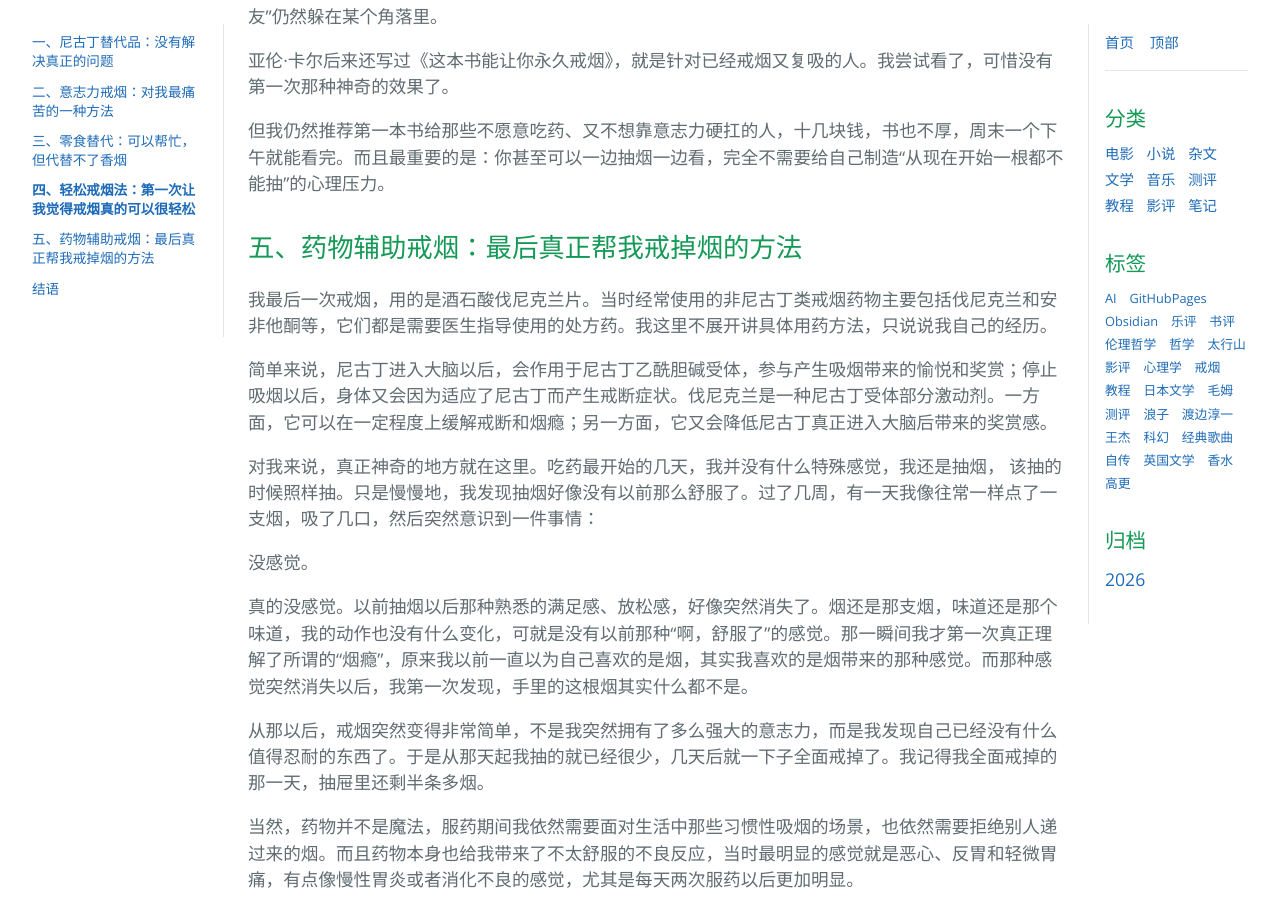
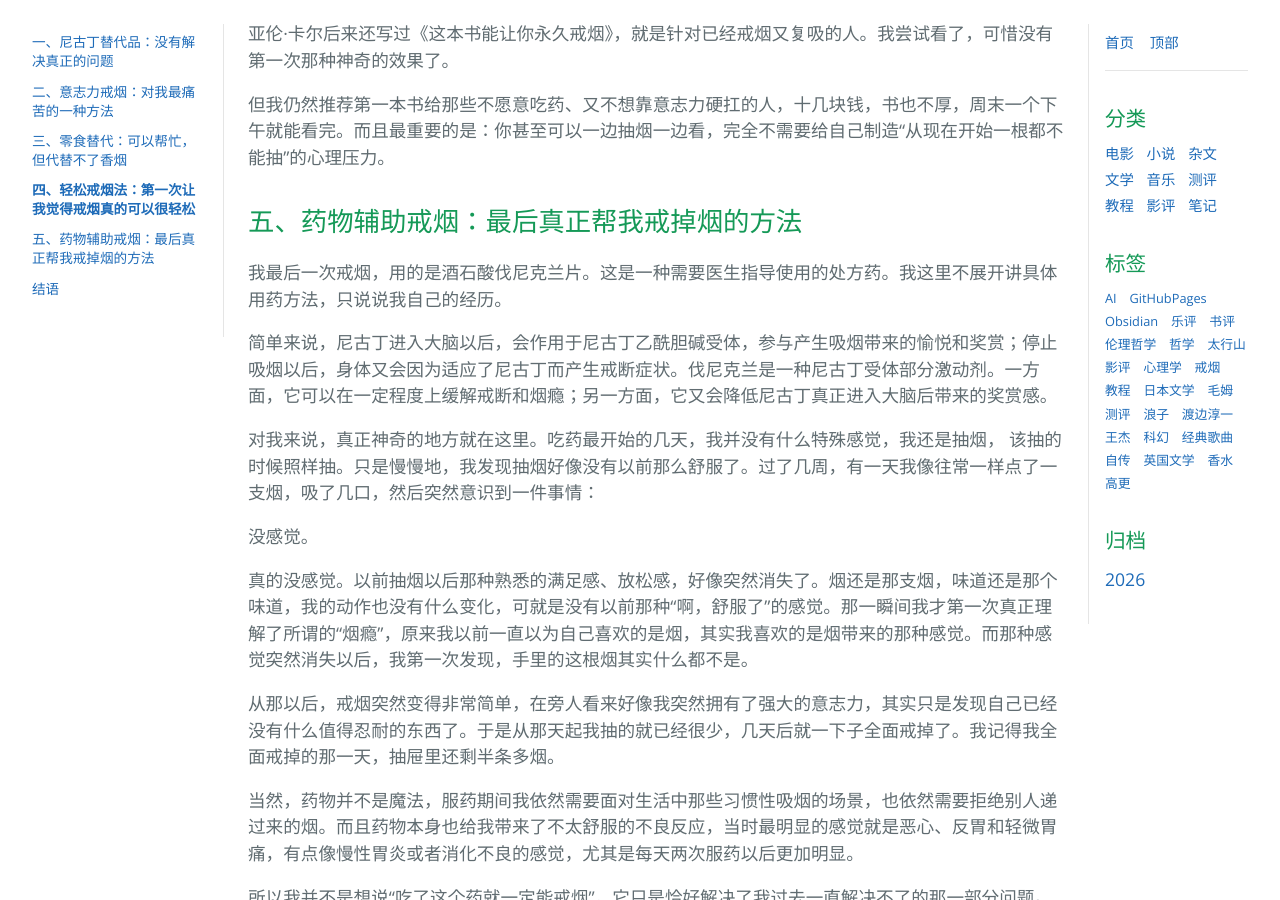
Before and after one commit to mawenqian1992/mawenqian1992.github.io, a Jekyll site: the page built from _posts/2026-09-24-look-back-on-quitting-smoking.md, in a window 1280 px wide and 900 px high, scrolled down 2321 px. Built offline with Jekyll 4.4.1, drawn with Linux system fonts in a browser that asks for light colours; our own code applies the rules of GitHub Pages for plain Markdown files; some of the changed text lies outside the part shown.

Commit message:
[PUBLISHER] Merge #51

```diff
--- a/_posts/2026-09-24-look-back-on-quitting-smoking.md
+++ b/_posts/2026-09-24-look-back-on-quitting-smoking.md
@@ -22,7 +22,7 @@ share: true
 
 我用过尼古丁贴片，也用过尼古丁口香糖。它们确实可以缓解一部分对尼古丁的渴望，却无法代替香烟本身带给我的感觉。饭后一支烟，上厕所一支烟，工作累了抽一支，晚上一个人坐着的时候抽一支。香烟的味道、抽烟的动作、点烟的仪式，以及“抽一根烟就能放松一下”的心理暗示，这些东西并不会因为贴上一块尼古丁贴片就消失。
 
-我的经历就有点惨烈，用了一个月的尼古丁贴片，本来是想戒烟，结果不但没有戒掉，反而从每天一包增加到了每天一包半。当然，这只是我自己的经历。尼古丁替代疗法本身是正规的戒烟治疗手段，对很多人确实有帮助。只是它没有解决我的问题。
+我的经历就有点惨烈，用了一个月的尼古丁贴片，本来是想戒烟，结果不但没有戒掉，反而从每天一包增加到了每天一包半。当然，这只是我自己的经历。
 
 现在回头看，我当时**真正需要戒掉的并不只是尼古丁，而是整套“我需要烟来放松”的生活习惯。**
 
@@ -60,7 +60,7 @@ share: true
 
 ## 五、药物辅助戒烟：最后真正帮我戒掉烟的方法
 
-我最后一次戒烟，用的是酒石酸伐尼克兰片。当时经常使用的非尼古丁类戒烟药物主要包括伐尼克兰和安非他酮等，它们都是需要医生指导使用的处方药。我这里不展开讲具体用药方法，只说说我自己的经历。
+我最后一次戒烟，用的是酒石酸伐尼克兰片。这是一种需要医生指导使用的处方药。我这里不展开讲具体用药方法，只说说我自己的经历。
 
 简单来说，尼古丁进入大脑以后，会作用于尼古丁乙酰胆碱受体，参与产生吸烟带来的愉悦和奖赏；停止吸烟以后，身体又会因为适应了尼古丁而产生戒断症状。伐尼克兰是一种尼古丁受体部分激动剂。一方面，它可以在一定程度上缓解戒断和烟瘾；另一方面，它又会降低尼古丁真正进入大脑后带来的奖赏感。
 
@@ -71,7 +71,7 @@ share: true
 
 真的没感觉。以前抽烟以后那种熟悉的满足感、放松感，好像突然消失了。烟还是那支烟，味道还是那个味道，我的动作也没有什么变化，可就是没有以前那种“啊，舒服了”的感觉。那一瞬间我才第一次真正理解了所谓的“烟瘾”，原来我以前一直以为自己喜欢的是烟，其实我喜欢的是烟带来的那种感觉。而那种感觉突然消失以后，我第一次发现，手里的这根烟其实什么都不是。
 
-从那以后，戒烟突然变得非常简单，不是我突然拥有了多么强大的意志力，而是我发现自己已经没有什么值得忍耐的东西了。于是从那天起我抽的就已经很少，几天后就一下子全面戒掉了。我记得我全面戒掉的那一天，抽屉里还剩半条多烟。
+从那以后，戒烟突然变得非常简单，在旁人看来好像我突然拥有了强大的意志力，其实只是发现自己已经没有什么值得忍耐的东西了。于是从那天起我抽的就已经很少，几天后就一下子全面戒掉了。我记得我全面戒掉的那一天，抽屉里还剩半条多烟。
 
 当然，药物并不是魔法，服药期间我依然需要面对生活中那些习惯性吸烟的场景，也依然需要拒绝别人递过来的烟。而且药物本身也给我带来了不太舒服的不良反应，当时最明显的感觉就是恶心、反胃和轻微胃痛，有点像慢性胃炎或者消化不良的感觉，尤其是每天两次服药以后更加明显。
 
```
